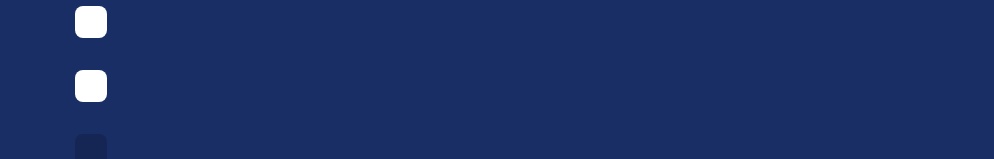
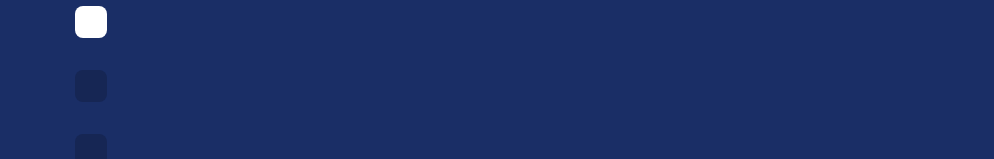
Before and after one commit to PelorusDev/PelorusDev.github.io, a plain HTML site: page index.html in a window 1280 px wide. Shown: the part 162-321 px from the top of the page, without its empty margins (35-1029 px from the left). Drawn offline with Linux system fonts and the light colour scheme.

Commit message:
Fixed another scroll bug

```diff
--- a/index.html
+++ b/index.html
@@ -75,6 +75,7 @@ var q1inview = new Waypoint.Inview({
 
   },
   entered: function(direction) {
+    document.getElementById("q2i").classList.remove("active")
     elemEnter("q1");
     //notify('Entered triggered with direction ' + direction)
   },
```
